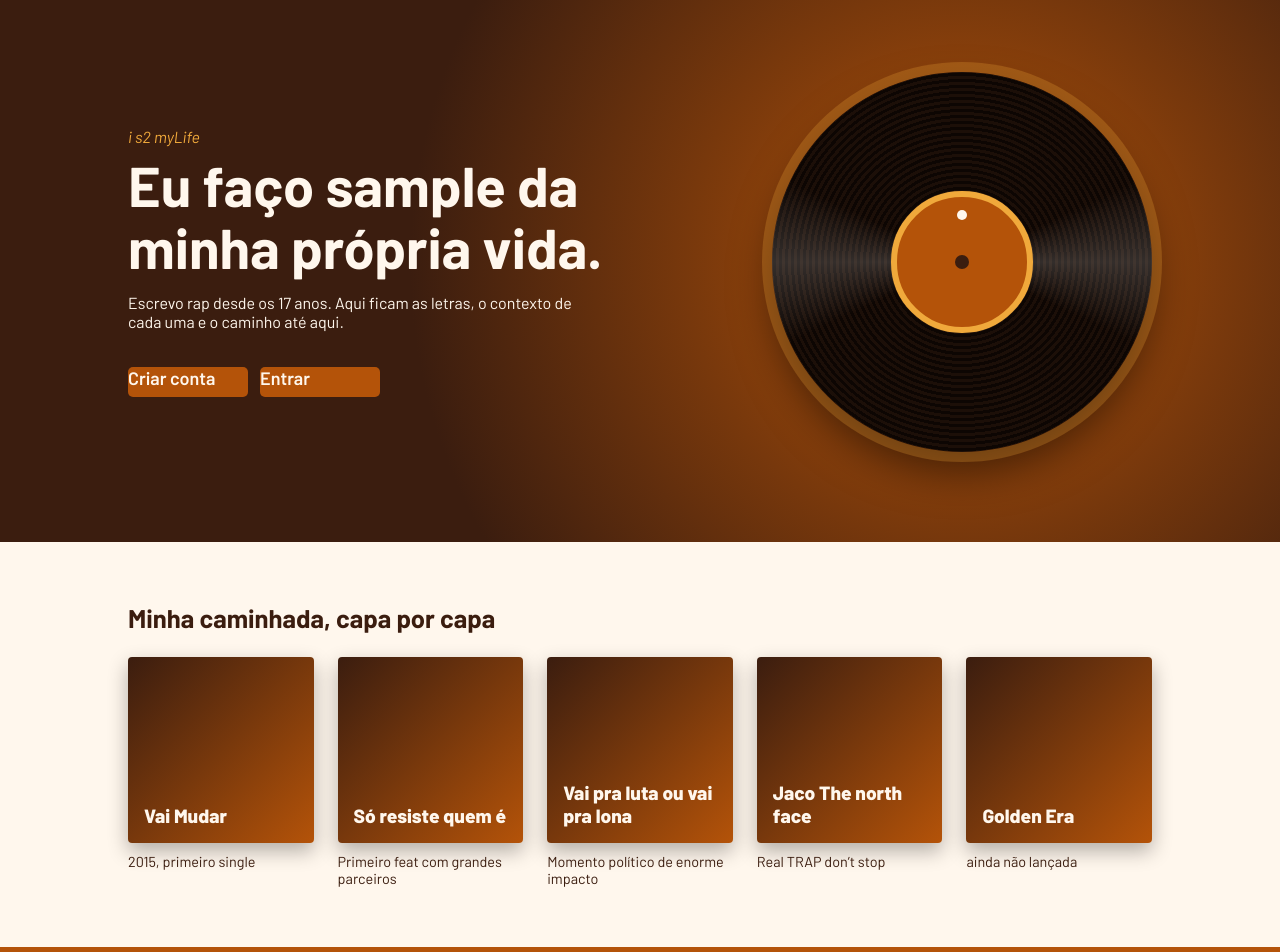
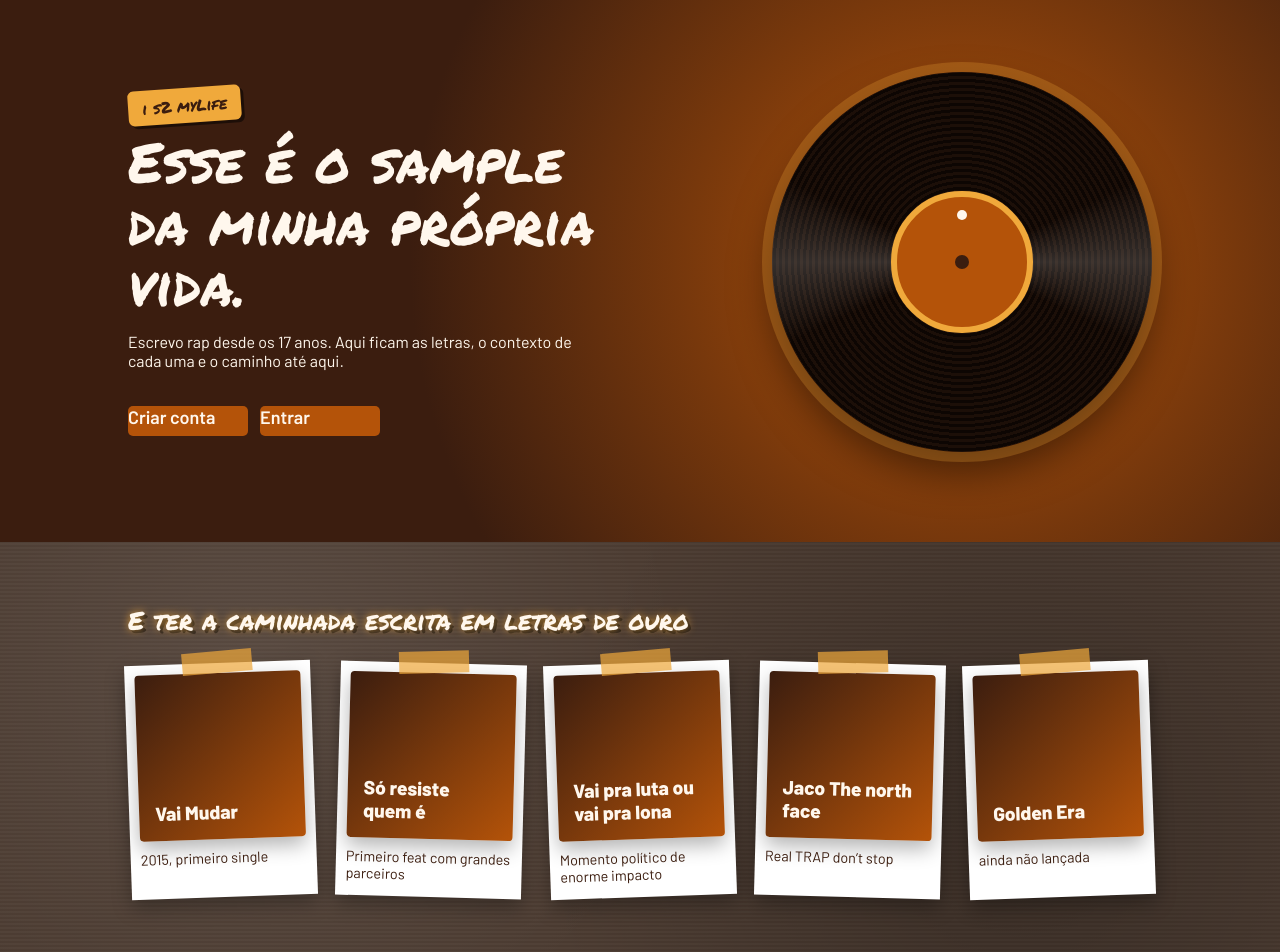
Before and after one commit to mtSanttos/autosample, a website: page public/index.html in a window 1280 px wide. Shown: the part 100-1052 px from the top of the page. Drawn offline with Linux system fonts and the light colour scheme.

```diff
--- a/public/css/home.css
+++ b/public/css/home.css
@@ -132,9 +132,6 @@
   transition: transform 0.2s;
 }
 
-.capa:hover .capa-arte {
-  transform: translateY(-6px) rotate(-1deg);
-}
 
 .capa-legenda {
   color: var(--marrom);
@@ -153,3 +150,74 @@
   display: inline-block;
   text-decoration: none;
 }
+
+:root {
+  --fonte-rua: 'Permanent Marker', 'Barlow', sans-serif;
+}
+
+.hero-texto h2,
+.capas h3 {
+  font-family: var(--fonte-rua);
+  font-weight: 400;
+}
+
+.capa {
+  position: relative;
+  background: #fff;
+  padding: 10px 10px 14px;
+  box-shadow: 0 8px 20px rgba(0, 0, 0, 0.3);
+  transition: transform 0.2s;
+}
+
+.capa:nth-child(odd) {
+  transform: rotate(-2deg);
+}
+
+.capa:nth-child(even) {
+  transform: rotate(1.5deg);
+}
+
+.capa::before {
+  content: "";
+  position: absolute;
+  top: -12px;
+  left: 50%;
+  width: 70px;
+  height: 22px;
+  background: rgba(240, 169, 59, 0.7);
+  transform: translateX(-50%) rotate(-3deg);
+}
+
+.capa:hover {
+  transform: rotate(0deg) translateY(-6px);
+}
+
+.capas {
+  background:
+    radial-gradient(circle at 20% 30%, rgba(255, 255, 255, 0.08) 0, transparent 40%),
+    radial-gradient(circle at 80% 70%, rgba(0, 0, 0, 0.25) 0, transparent 45%),
+    repeating-linear-gradient(0deg, rgba(255, 255, 255, 0.03) 0, rgba(255, 255, 255, 0.03) 2px, transparent 2px, transparent 4px),
+    #4a3a30;
+}
+
+.capas h3 {
+  color: var(--creme);
+  text-shadow: 0 0 8px rgba(240, 169, 59, 0.8), 3px 3px 0 rgba(0, 0, 0, 0.5);
+}
+
+.hero-assinatura {
+  display: inline-block;
+  background: var(--dourado);
+  color: var(--marrom);
+  font-family: var(--fonte-rua);
+  font-style: normal;
+  padding: 6px 14px;
+  border-radius: 6px;
+  transform: rotate(-4deg);
+  box-shadow: 3px 3px 0 rgba(0, 0, 0, 0.5);
+  transition: transform 0.2s;
+}
+
+.hero-assinatura:hover {
+  transform: rotate(0deg) scale(1.08);
+}
--- a/public/index.html
+++ b/public/index.html
@@ -9,6 +9,9 @@
   <title>Autosample | Início</title>
 
   <script src="./js/sessao.js"></script>
+
+  <link rel="preconnect" href="https://fonts.googleapis.com">
+  <link href="https://fonts.googleapis.com/css2?family=Permanent+Marker&display=swap" rel="stylesheet">
 
   <link rel="stylesheet" href="./css/estilo.css">
   <link rel="stylesheet" href="./css/home.css">
@@ -43,7 +46,7 @@
     <div class="container hero-conteudo">
       <div class="hero-texto">
         <p class="hero-assinatura">i s2 myLife</p>
-      <h2>Eu faço sample da minha própria vida.</h2>
+        <h2>Esse é o sample da minha própria vida.</h2>
         <p>Escrevo rap desde os 17 anos. Aqui ficam as letras, o contexto de cada uma e o caminho até aqui.</p>
         <div class="hero-acoes" id="hero_acoes">
           <a class="botao" href="cadastro.html">Criar conta</a>
@@ -58,7 +61,7 @@
 
   <section class="capas">
     <div class="container">
-      <h3>Minha caminhada, capa por capa</h3>
+      <h3>E ter a caminhada escrita em letras de ouro</h3>
       <div class="capas-grade">
         <article class="capa">
           <div class="capa-arte">Vai Mudar</div>
```
Lines whose indentation alone changed are shown as unchanged.
